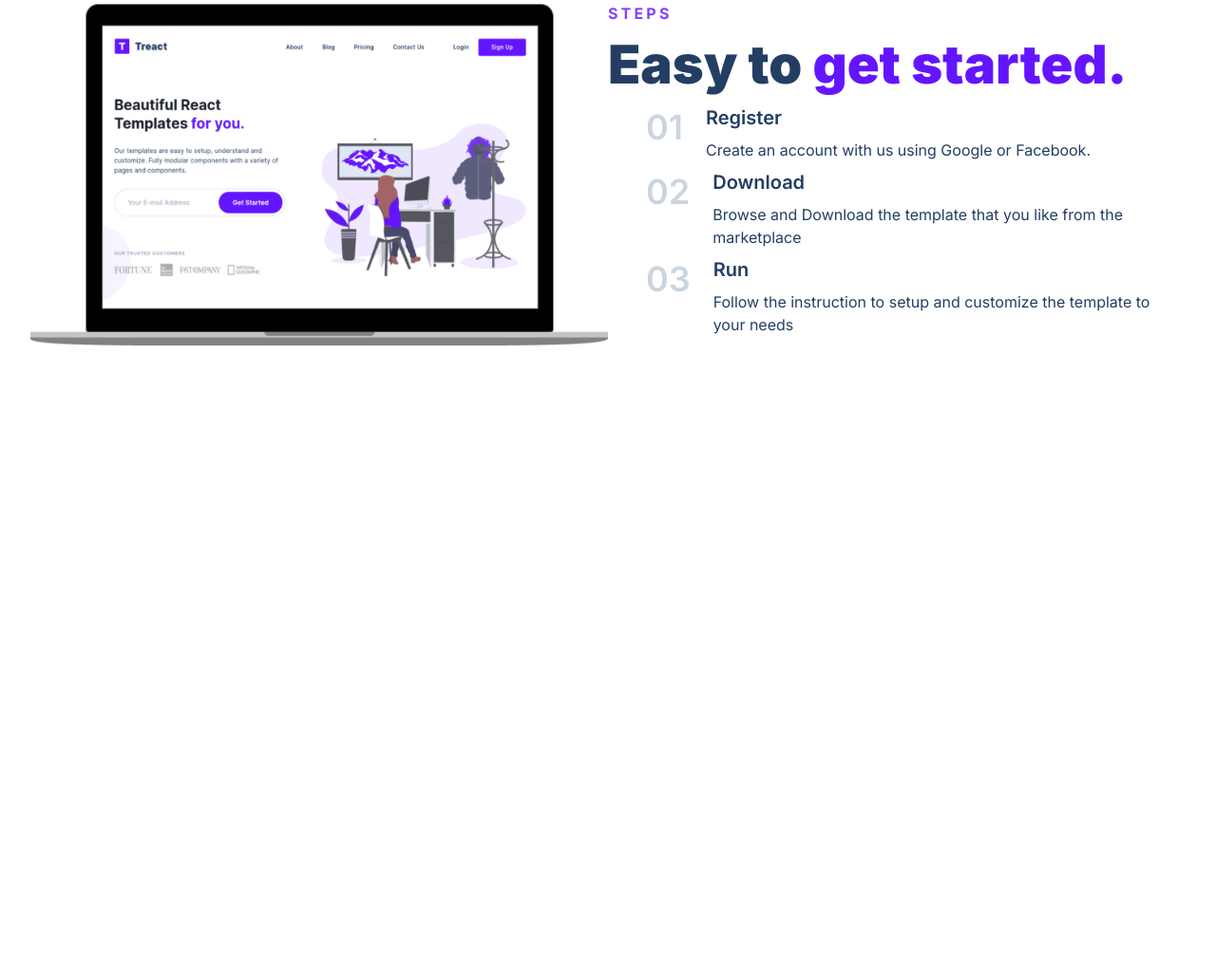
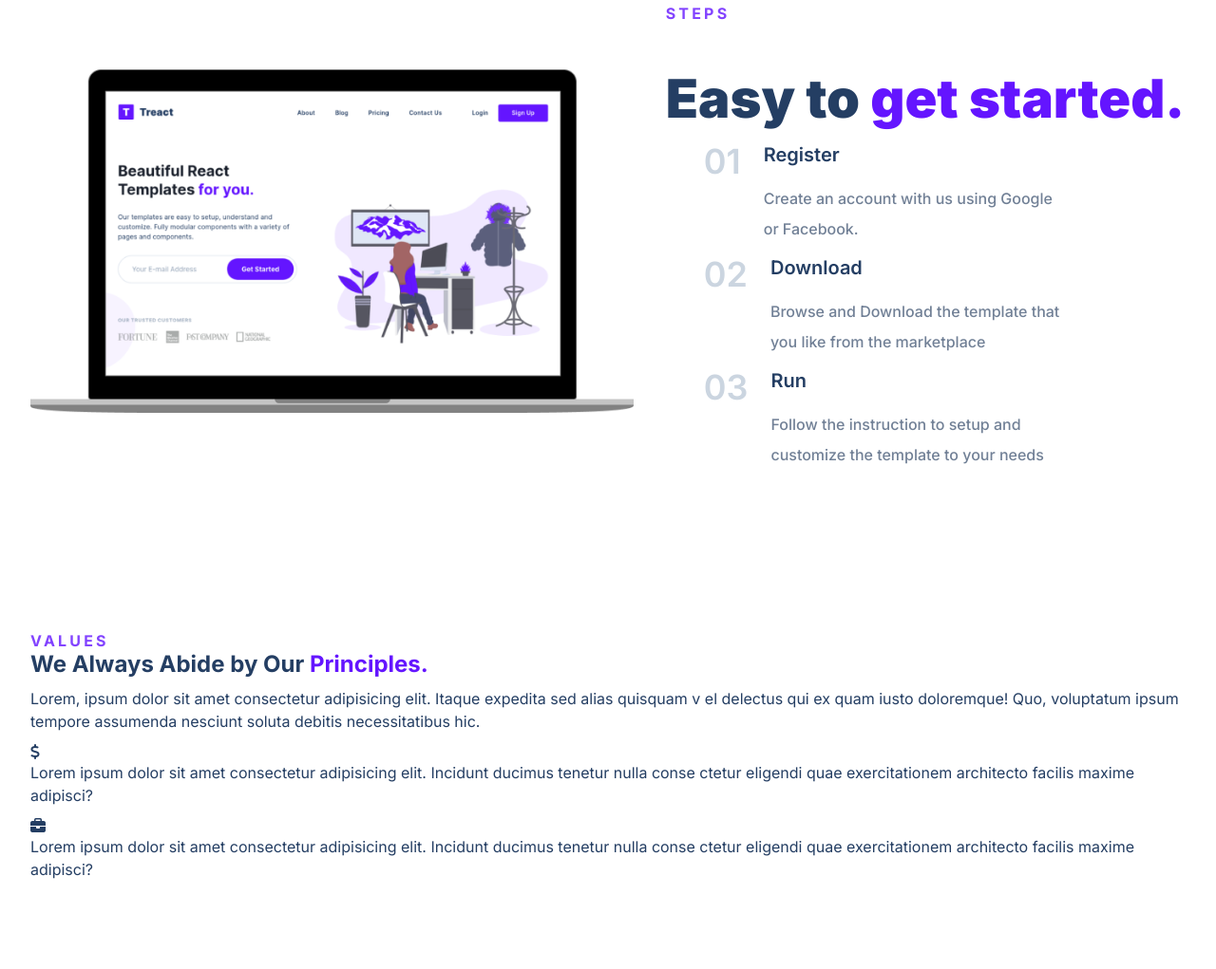
Before and after one commit to tonifong3696/Treat, a plain HTML site: page index.html in a window 1280 px wide. Shown: the part 2254-3275 px from the top of the page at 95% size. Before the commit the page ends 2730 px from the top, so only its background shows below. Drawn offline with Linux system fonts and the light colour scheme.

Commit message:
first commit

```diff
--- a/index.html
+++ b/index.html
@@ -201,11 +201,13 @@
     </section>
     <section id="steps">
       <div class="container">
-        <img
+        <figure class="steps-figure">
+          <img
           class="steps-img"
           src="./assets/hero-screenshot-2.241aac1fbc66db29d873.png"
           alt=""
-        />
+          />
+        </figure>
         <div class="steps-container">
           <span class="span-title purple">steps</span>
           <h2 class="steps-subtitles">
@@ -239,5 +241,28 @@
         </div>
       </div>
     </section>
+    <section id="values">
+      <div class="container">
+        <div class="values-container">
+          <span class="span-title purple">values</span>
+          <h2 class="values-subtitles">We Always Abide by Our <span class="purple">Principles.</span></h2>
+          <P>Lorem, ipsum dolor sit amet consectetur adipisicing elit. Itaque expedita sed alias quisquam v
+            el delectus qui ex quam iusto doloremque! Quo, voluptatum ipsum tempore assumenda nesciunt soluta
+            debitis necessitatibus hic.
+          </P>
+          <div class="values-afordables">
+            <i class="fa-solid fa-dollar-sign"></i>
+            <p>Lorem ipsum dolor sit amet consectetur adipisicing elit. Incidunt ducimus tenetur nulla conse
+              ctetur eligendi quae exercitationem architecto facilis maxime adipisci?
+            </p>
+          <div class="values-profesionalims">
+            <i class="fa-solid fa-briefcase"></i>
+            <p>Lorem ipsum dolor sit amet consectetur adipisicing elit. Incidunt ducimus tenetur nulla conse
+              ctetur eligendi quae exercitationem architecto facilis maxime adipisci?
+            </p>
+          </div>
+        </div>
+      </div>
+    </section>
   </body>
 </html>
--- a/styles.css
+++ b/styles.css
@@ -119,8 +119,6 @@ button {
     margin-right: auto;
     padding-top: 5rem;
     padding-bottom: 5rem;
-
-
 }
 
 .primary-container {
@@ -379,15 +377,24 @@ opacity: 0.8;
 .steps-container {
     display: flex;
     flex-direction: column;
+    justify-content: space-between ;
+    width: 50%;
+}
+
+.steps-figure {
+    align-content: center;
 }
 
 .steps-img {
-    width: 50%;
+    width: 95%;
+    border-radius: 0.25rem;
+    display: flex;
 }
 
 .steps-subtitles {
     font-size: 56px;
     font-weight: 900;
+    margin-top: 36px;
 }
 
 .steps-list {
@@ -413,9 +420,17 @@ opacity: 0.8;
 .steps-list--description {
     font-size: 1.25rem;
     font-weight: 600;
+    line-height: 1;
+    margin-bottom: 20px;
+    margin-top: 5px;
 
 }
 
 .steps-list-para {
+    line-height: 2;
+    font-weight: 500;
+    max-width: 20rem;
+    color: rgb(113 128 150);
+}
 
-}
+/* VALUES */
```
Also changed, not shown: assets/prototype-illustration.21bc4b3f612a2f257c3d361067582485.svg (added).
